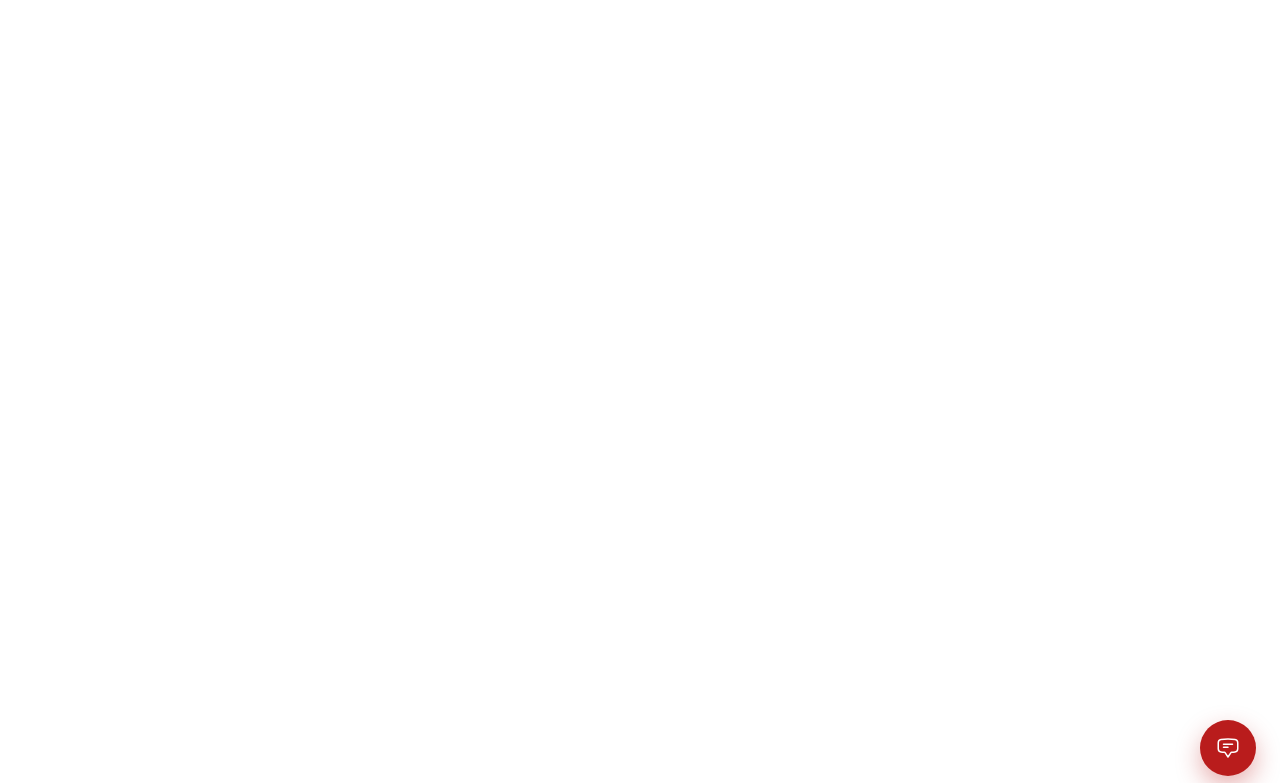
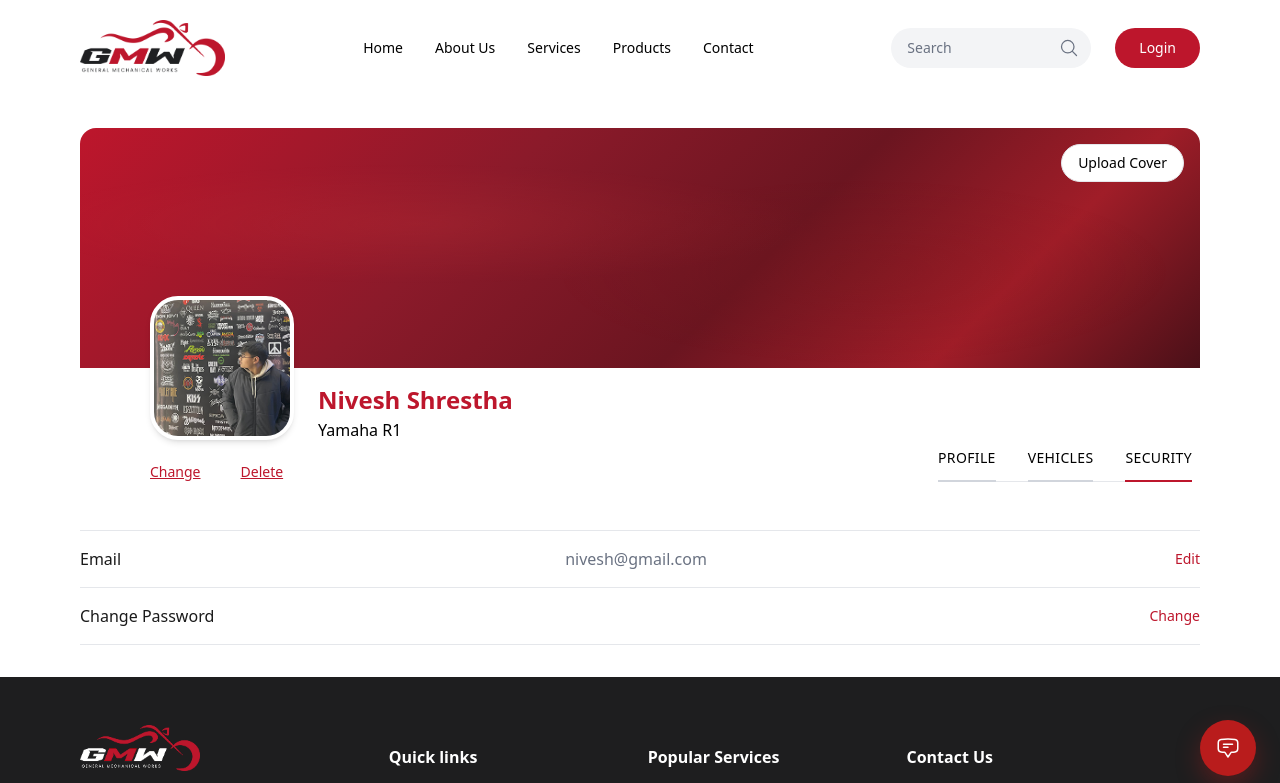
Before and after one commit to Nivesh26/General-Mechanical-Works, a React (Vite) app in the folder Frontend/: page /profilesecurity in a window 1280 px wide. Before the commit this address had no page. Shown: the top 783 px of the page. Built offline with nearby package versions, Linux system fonts and the light colour scheme.

Commit message:
Refactor profile route paths in AppRoutes and Profliephotos components; update paths to remove slashes for consistency and improve navigation structure.

```diff
--- a/Frontend/src/App.tsx
+++ b/Frontend/src/App.tsx
@@ -76,8 +76,8 @@ function AppRoutes() {
       <Route path="/products" element={withFade(<Products />)} />
       <Route path="/contactus" element={withFade(<Contactus />)} />
       <Route path="/profile" element={withFade(<Profile />)} />
-      <Route path="/profile/vehicles" element={withFade(<Vehicles />)} />
-      <Route path="/profile/security" element={withFade(<ProfileSecurity />)} />
+      <Route path="/profilevehicles" element={withFade(<Vehicles />)} />
+      <Route path="/profilesecurity" element={withFade(<ProfileSecurity />)} />
       <Route path="/productdetail" element={withFade(<Productdetail />)} />
       <Route path="/cart" element={withFade(<Cart />)} />
       <Route path="/ordertracking" element={withFade(<Ordertracking />)} />
--- a/Frontend/src/UserComponent/Profliephotos.tsx
+++ b/Frontend/src/UserComponent/Profliephotos.tsx
@@ -104,7 +104,7 @@ const Profliephotos = ({ activeTab = "profile", firstName = "Nivesh", lastName =
             Profile
           </Link>
           <Link
-            to="/profile/vehicles"
+            to="/profilevehicles"
             className={`text-black text-sm font-medium uppercase tracking-wide border-b-2 pb-3 -mb-[13px] ${
               activeTab === "vehicles" ? "border-primary" : "border-gray-300 hover:text-primary hover:border-primary"
             }`}
@@ -112,7 +112,7 @@ const Profliephotos = ({ activeTab = "profile", firstName = "Nivesh", lastName =
             Vehicles
           </Link>
           <Link
-            to="/profile/security"
+            to="/profilesecurity"
             className={`text-black text-sm font-medium uppercase tracking-wide border-b-2 pb-3 -mb-[13px] ${
               activeTab === "security" ? "border-primary" : "border-gray-300 hover:text-primary hover:border-primary"
             }`}
```
